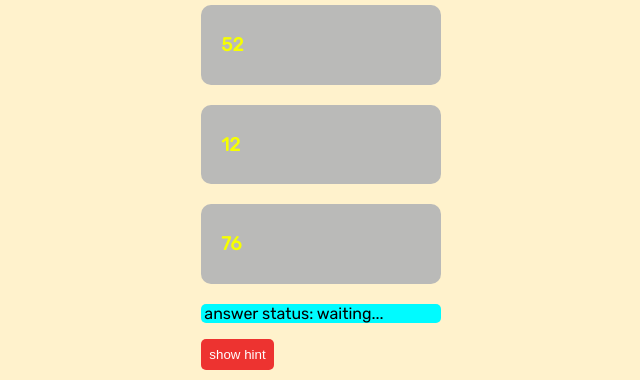
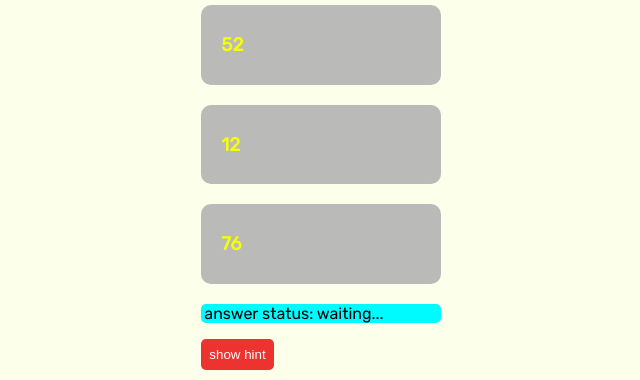
Before and after one commit to vatsalp21/Vuejs-GuessingGame, a plain HTML site: page index.html in a window 1280 px wide. Shown: the part 74-454 px from the top of the page, without its empty margins (319-959 px from the left). Drawn offline with nearby package versions, Linux system fonts and the light colour scheme.

Commit message:
Update index.html

```diff
--- a/index.html
+++ b/index.html
@@ -48,7 +48,7 @@
         justify-content: space-between;
       }
       body {
-        background: #fff2cc;
+        background: #FCFFE9;
         max-width: fit-content;
         margin: 20px auto;
         font-family: "Rubik", sans-serif;
```
